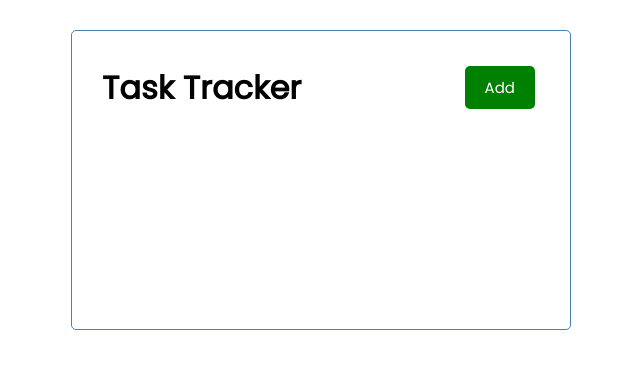
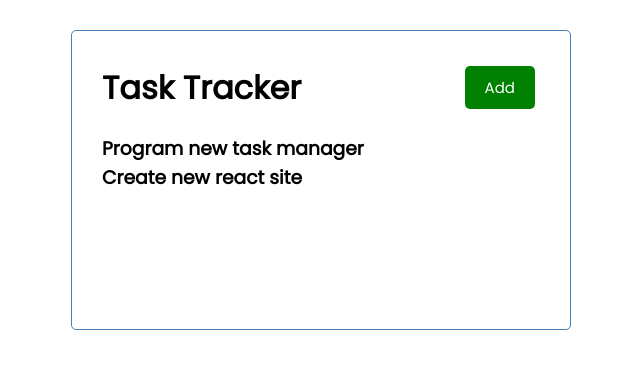
Before and after one commit to antonio-leblanc/react-task-tracker, a React (Create React App) app: page / in a window 1280 px wide. Shown: the top 368 px of the page, without its empty margins (319-959 px from the left). Built offline with nearby package versions, Linux system fonts and the light colour scheme.

Commit message:
useState Hook

```diff
--- a/src/App.js
+++ b/src/App.js
@@ -1,10 +1,26 @@
+import {useState} from 'react'
 import './App.css';
 import Header from './components/Header'
+import Tasks from './components/Tasks'
+
 
 function App() {
+
+  const [tasks, setTasks] = useState([
+    {
+      id:1,
+      text: 'Program new task manager',
+    },
+    {
+      id:2,
+      text: 'Create new react site',
+    },
+  ])
+
   return (
     <div className="container">
       <Header title='Task Tracker'></Header>
+      <Tasks tasks={tasks}></Tasks>
     </div>
   );
 }
--- /dev/null
+++ b/src/components/Tasks.js
@@ -0,0 +1,12 @@
+
+const Tasks = ({tasks}) => {
+  return (
+    <>
+      {tasks.map((t) => (
+        <h3 key={t.id}>{t.text}</h3>
+      ))}
+    </>
+  )
+}
+
+export default Tasks
```
